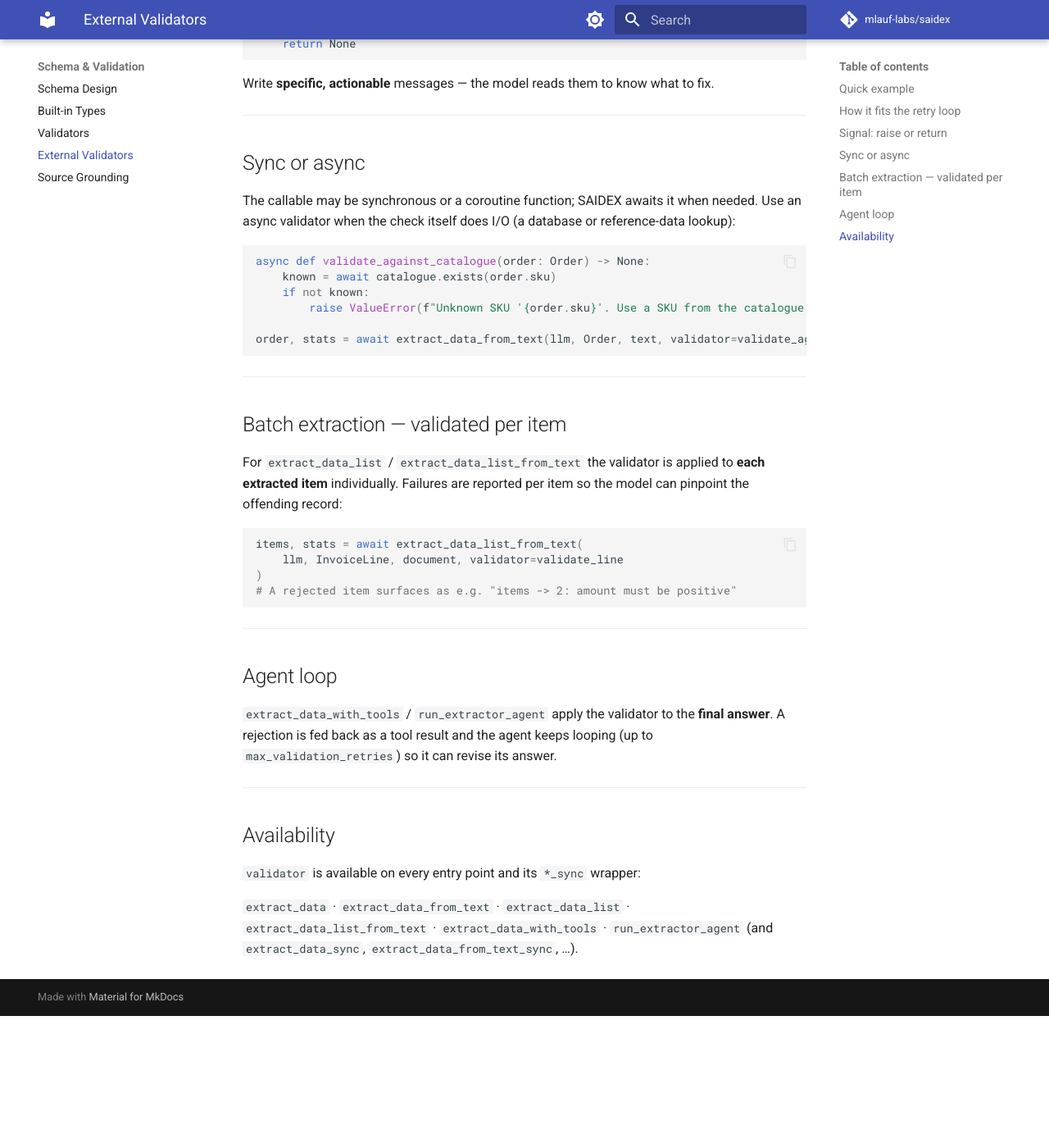
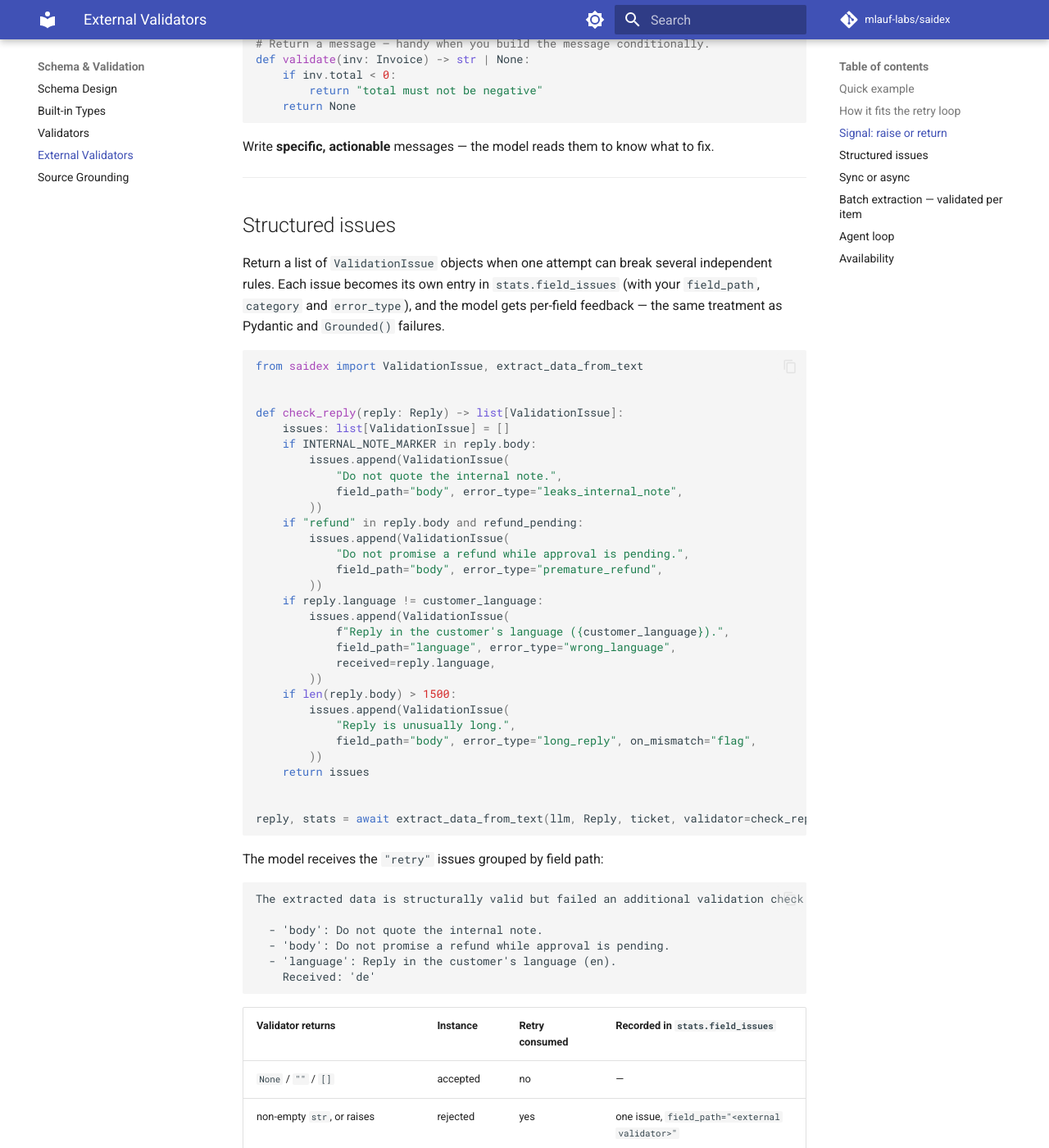
Before and after one commit to mlauf-labs/SAIDEX, an MkDocs documentation site: the page built from docs/external-validators.md, in a window 1280 px wide and 1400 px high, scrolled down 2168 px. Shown: the whole window at 82% size. Built offline with MkDocs 1.6.1 and Material for MkDocs 9.7.7, drawn with Linux system fonts in a browser that asks for light colours; a script that is not in the unit is left out; comment, search, counter and statistics services are not loaded; the version menu is left out; before the commit the page ends 3407 px from its top, so only the background shows below that; some of the changed text lies outside the part shown.

Commit message:
docs(external-validators): document structured ValidationIssue results

````diff
--- a/context7.json
+++ b/context7.json
@@ -15,7 +15,8 @@
     "When a provider is behind an OpenAI-compatible gateway (Kimi/Moonshot, Qwen, DeepSeek) that rejects strict / forced tool_choice / parallel_tool_calls with an HTTP 400, pass tool_config=ToolCallConfig.COMPATIBLE — SAIDEX also relaxes those flags automatically once per attempt (disable with ToolCallConfig(auto_relax=False))",
     "To reject hallucinated values, mark fields with Grounded() (Annotated marker) or GroundedField() so the extracted value is verified against the source text",
     "Pass LangChain callback handlers via callbacks= to trace runs: each extraction becomes one chain-run span with nested LLM generations and, in the agent loop, per-tool spans; enable capture_source_text=True only if exporting the input text to the tracing backend is acceptable",
-    "In LangGraph agents, use saidex.langgraph.SaidexToolNode (extra: saidex[langgraph]) as a drop-in for langgraph.prebuilt.ToolNode — it repairs invalid_tool_calls, validates args against the tool schema, and feeds structured errors back to the model"
+    "In LangGraph agents, use saidex.langgraph.SaidexToolNode (extra: saidex[langgraph]) as a drop-in for langgraph.prebuilt.ToolNode — it repairs invalid_tool_calls, validates args against the tool schema, and feeds structured errors back to the model",
+    "To enforce business rules after Pydantic validation, pass validator= to any extract_data* function; return None to accept, a str to reject, or a list of saidex.ValidationIssue(message, field_path=..., error_type=..., on_mismatch='retry'|'flag') to report several per-field findings — 'flag' issues are recorded in stats.field_issues without consuming a retry"
   ],
   "previousVersions": [
     {
--- a/docs/external-validators.md
+++ b/docs/external-validators.md
@@ -13,7 +13,9 @@ business rule, a reference-data check, a running total that must reconcile.
 Every extraction entry point accepts an optional **`validator`** callable.  It
 receives the model instance *after* it has already passed Pydantic validation and
 either **accepts** it (returns `None`/empty string) or **rejects** it (raises any
-exception, or returns a non-empty error message).  A rejection re-enters the
+exception, or returns a non-empty error message).  To report several findings at
+once, it can also return a list of [`ValidationIssue`](#structured-issues)
+objects, each with its own field path and retry-or-flag behaviour.  A rejection re-enters the
 **existing field-level retry loop** with the message surfaced to the model — exactly
 like a Pydantic `ValidationError` — so the model gets a chance to self-correct.
 
@@ -75,7 +77,9 @@ A validator rejection:
 
 - consumes one validation retry (`stats.primary_retries` / `validation_retries`),
 - records a structured [`FieldIssue`](quality-analytics.md) with
-  `error_type="external_validator"` and `field_path="<external validator>"`,
+  `error_type="external_validator"` and `field_path="<external validator>"`
+  (or one `FieldIssue` per [`ValidationIssue`](#structured-issues)
+  with your own path and rule id),
 - triggers the **fallback model** when the primary model exhausts its retries,
 - sets `stats.failure_reason = "validation_exhausted"` if all attempts fail.
 
@@ -105,6 +109,84 @@ Write **specific, actionable** messages — the model reads them to know what to
 
 ---
 
+## Structured issues
+
+Return a list of `ValidationIssue` objects when one attempt can break several
+independent rules.  Each issue becomes its own entry in `stats.field_issues`
+(with your `field_path`, `category` and `error_type`), and the model gets
+per-field feedback — the same treatment as Pydantic and `Grounded()` failures.
+
+```python
+from saidex import ValidationIssue, extract_data_from_text
+
+
+def check_reply(reply: Reply) -> list[ValidationIssue]:
+    issues: list[ValidationIssue] = []
+    if INTERNAL_NOTE_MARKER in reply.body:
+        issues.append(ValidationIssue(
+            "Do not quote the internal note.",
+            field_path="body", error_type="leaks_internal_note",
+        ))
+    if "refund" in reply.body and refund_pending:
+        issues.append(ValidationIssue(
+            "Do not promise a refund while approval is pending.",
+            field_path="body", error_type="premature_refund",
+        ))
+    if reply.language != customer_language:
+        issues.append(ValidationIssue(
+            f"Reply in the customer's language ({customer_language}).",
+            field_path="language", error_type="wrong_language",
+            received=reply.language,
+        ))
+    if len(reply.body) > 1500:
+        issues.append(ValidationIssue(
+            "Reply is unusually long.",
+            field_path="body", error_type="long_reply", on_mismatch="flag",
+        ))
+    return issues
+
+
+reply, stats = await extract_data_from_text(llm, Reply, ticket, validator=check_reply)
+```
+
+The model receives the `"retry"` issues grouped by field path:
+
+```text
+The extracted data is structurally valid but failed an additional validation check:
+
+  - 'body': Do not quote the internal note.
+  - 'body': Do not promise a refund while approval is pending.
+  - 'language': Reply in the customer's language (en).
+    Received: 'de'
+```
+
+| Validator returns | Instance | Retry consumed | Recorded in `stats.field_issues` |
+| --- | --- | --- | --- |
+| `None` / `""` / `[]` | accepted | no | — |
+| non-empty `str`, or raises | rejected | yes | one issue, `field_path="<external validator>"` |
+| issues, at least one `on_mismatch="retry"` | rejected | yes | every issue, `flag` ones included |
+| issues, all `on_mismatch="flag"` | accepted | no | every issue |
+
+`ValidationIssue` fields:
+
+| Field | Default | Meaning |
+| --- | --- | --- |
+| `message` | — (required) | What is wrong; shown to the model |
+| `field_path` | `"<external validator>"` | Offending field, e.g. `"body"` or `"items -> 0 -> price"` |
+| `category` | `"value"` | Coarse bucket, same vocabulary as `FieldIssue.category` |
+| `error_type` | `"external_validator"` | Free-form rule id — count violations per rule across runs |
+| `on_mismatch` | `"retry"` | `"retry"` rejects and consumes a retry; `"flag"` only records |
+| `received` | `None` | Optional offending value, shown to the model |
+
+A single `ValidationIssue` (without a list) works too.  Returning anything else —
+a dict, `True`, a list of strings — raises `TypeError`: it is treated as a bug in
+the validator, not as a rejection.
+
+`flag` issues mirror [`FieldCheck(on_mismatch="flag")`](source-grounding.md): use them
+for soft findings you want to count in evals without burning a retry.
+
+---
+
 ## Sync or async
 
 The callable may be synchronous or a coroutine function; SAIDEX awaits it when
@@ -125,15 +207,19 @@ order, stats = await extract_data_from_text(llm, Order, text, validator=validate
 ## Batch extraction — validated per item
 
 For `extract_data_list` / `extract_data_list_from_text` the validator is applied to
-**each extracted item** individually.  Failures are reported per item so the model
-can pinpoint the offending record:
+**each extracted item** individually.  Every failing item becomes its own field
+issue, located by its index, so the model can pinpoint the offending record:
 
 ```python
 items, stats = await extract_data_list_from_text(
     llm, InvoiceLine, document, validator=validate_line
 )
-# A rejected item surfaces as e.g. "items -> 2: amount must be positive"
+# A rejected item surfaces with field_path "items -> 2" — or "items -> 2 -> amount"
+# when the validator returns ValidationIssue(..., field_path="amount").
 ```
+
+One `"retry"` issue on any item rejects the whole batch attempt; `"flag"` issues
+are recorded per item without a retry.
 
 ---
 
````
Also changed, not shown: README.md (+4 -0 lines), 1 other file.
